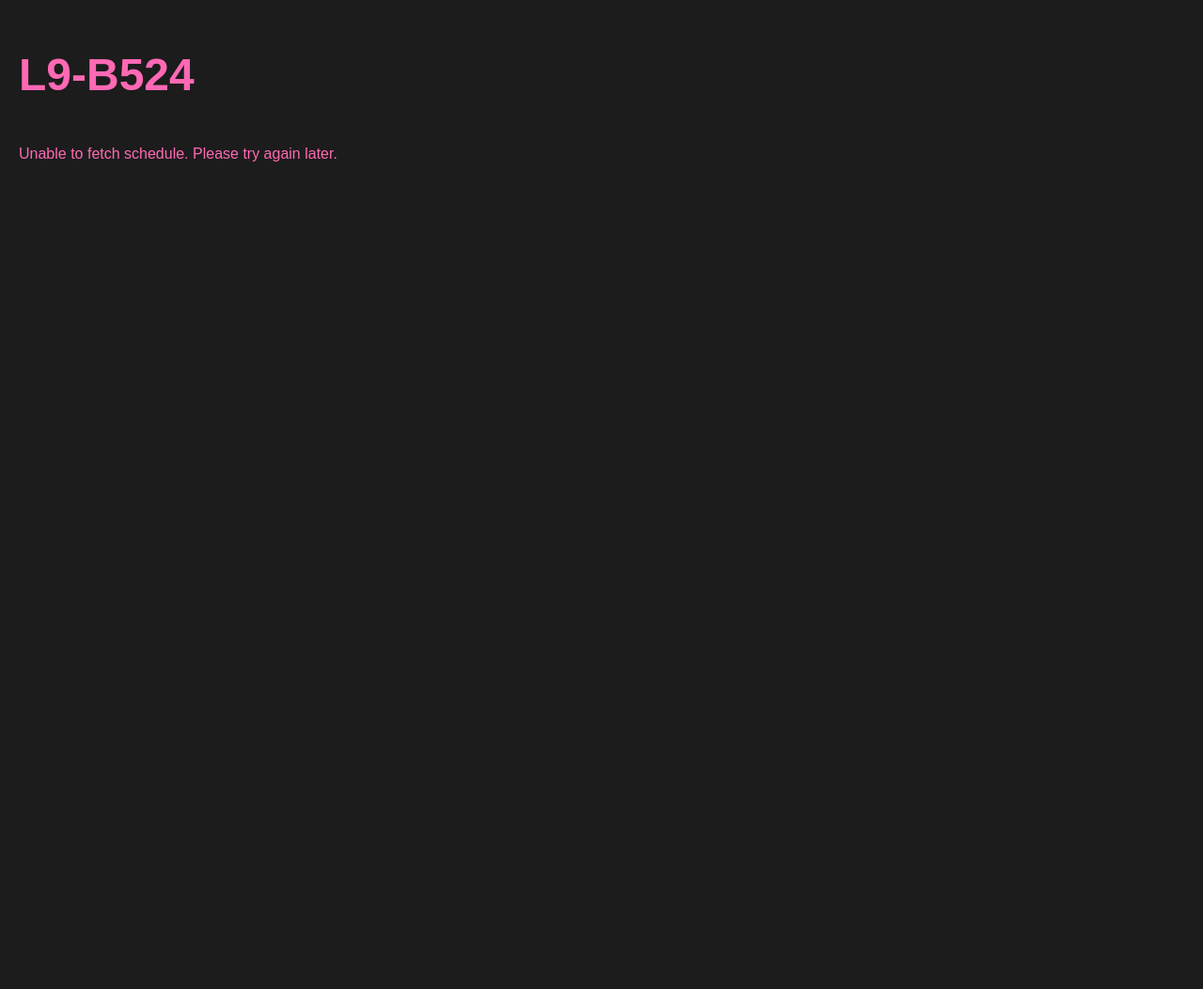
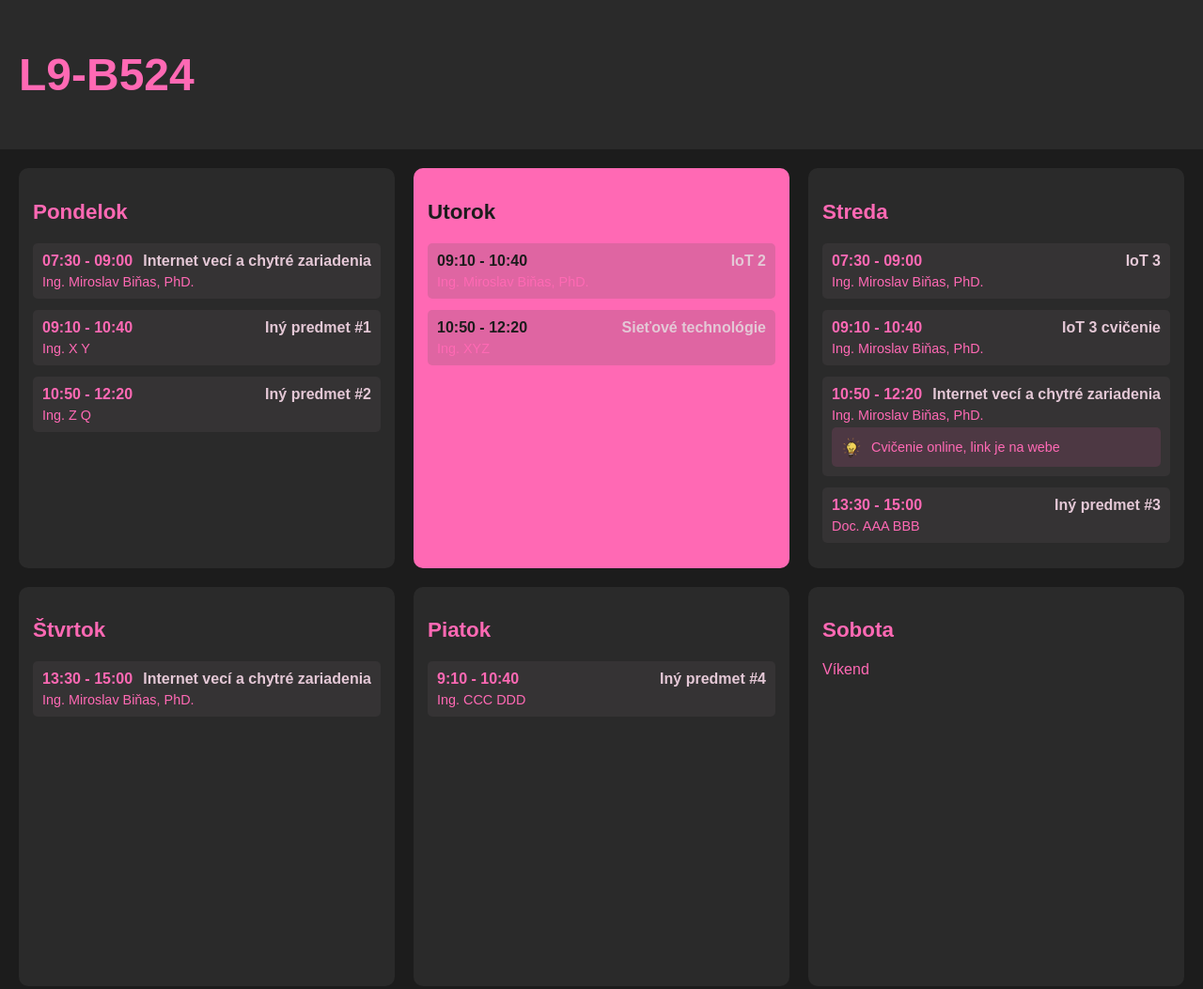
Before and after one commit to id21x3/hardware-schedule, a plain HTML site: page static/index.html in a window 1280 px wide. Shown: the top 1053 px of the page at 94% size. Before the commit the page ends 800 px from the top, so only its background shows below. Drawn offline with Linux system fonts and the light colour scheme; no server answers.

Commit message:
Docker and index.html

```diff
--- a/static/index.html
+++ b/static/index.html
@@ -4,7 +4,90 @@
     <meta charset="UTF-8">
     <meta name="viewport" content="width=device-width, initial-scale=1.0">
     <title>Schedule Display</title>
-    <link rel="stylesheet" href="/static/styles.css">
+    <style>
+        html, body {
+            margin: 0;
+            padding: 0;
+            width: 100%;
+            height: 100%;
+            background-color: #1c1c1c;
+            color: #ff69b4;
+            font-family: Arial, sans-serif;
+        }
+        .App-header {
+            padding: 20px;
+            font-size: 1.5rem;
+            color: #ff69b4;
+            background: #2a2a2a;
+            text-align: left;
+        }
+        .calendar {
+            display: grid;
+            grid-template-columns: repeat(3, 1fr);
+            grid-template-rows: repeat(2, 1fr);
+            gap: 20px;
+            padding: 20px;
+            box-sizing: border-box;
+        }
+        .day {
+            background: #2a2a2a;
+            border-radius: 10px;
+            padding: 15px;
+            text-align: left;
+            overflow: hidden;
+            font-size: 1rem;
+        }
+        .day h2 {
+            margin-bottom: 20px;
+            font-size: 1.4rem;
+        }
+        .day ul {
+            list-style: none;
+            padding: 0;
+            margin: 0;
+        }
+        .day ul li {
+            margin-bottom: 12px;
+            padding: 10px;
+            background-color: rgba(95, 85, 90, 0.2);
+            border-radius: 5px;
+        }
+        .lesson-details {
+            display: flex;
+            justify-content: space-between;
+            margin-bottom: 5px;
+        }
+        .lesson-time {
+            font-weight: bold;
+        }
+        .lesson-name {
+            font-weight: bold;
+            color: #e4c8d6;
+        }
+        .lesson-teacher {
+            font-size: 0.9rem;
+            margin-top: 5px;
+            color: #ff69b4;
+        }
+        .note {
+            display: flex;
+            align-items: center;
+            background-color: rgba(174, 75, 125, 0.2);
+            border-radius: 5px;
+            padding: 5px;
+            font-size: 0.9rem;
+            margin-top: 5px;
+        }
+        .note-icon {
+            width: 32px;
+            height: 32px;
+            margin-right: 5px;
+        }
+        .current-day {
+            background: #ff69b4;
+            color: #1c1c1c;
+        }
+    </style>
 </head>
 <body>
     <header class="App-header">
@@ -13,51 +96,46 @@
     <div class="calendar" id="calendar"></div>
 
     <script>
-        // Массив дней недели
         const daysOfWeek = [
             "Pondelok", "Utorok", "Streda", "Štvrtok", "Piatok", "Sobota", "Nedeľa"
         ];
 
-        /**
-         * Функция для получения расписания с сервера.
-         */
-        async function fetchSchedule() {
-            try {
-                console.log("Fetching schedule...");
-                const response = await fetch('/api/schedule');
+        const weekSchedule = [
+            [
+                { time: "07:30 - 09:00", lesson: "Internet vecí a chytré zariadenia", teacher: "Ing. Miroslav Biňas, PhD." },
+                { time: "09:10 - 10:40", lesson: "Iný predmet #1", teacher: "Ing. X Y" },
+                { time: "10:50 - 12:20", lesson: "Iný predmet #2", teacher: "Ing. Z Q" },
+            ],
+            [
+                { time: "09:10 - 10:40", lesson: "IoT 2", teacher: "Ing. Miroslav Biňas, PhD." },
+                { time: "10:50 - 12:20", lesson: "Sieťové technológie", teacher: "Ing. XYZ" },
+            ],
+            [
+                { time: "07:30 - 09:00", lesson: "IoT 3", teacher: "Ing. Miroslav Biňas, PhD." },
+                { time: "09:10 - 10:40", lesson: "IoT 3 cvičenie", teacher: "Ing. Miroslav Biňas, PhD." },
+                {
+                    time: "10:50 - 12:20",
+                    lesson: "Internet vecí a chytré zariadenia",
+                    teacher: "Ing. Miroslav Biňas, PhD.",
+                    note: "Cvičenie online, link je na webe",
+                },
+                { time: "13:30 - 15:00", lesson: "Iný predmet #3", teacher: "Doc. AAA BBB" },
+            ],
+            [
+                { time: "13:30 - 15:00", lesson: "Internet vecí a chytré zariadenia", teacher: "Ing. Miroslav Biňas, PhD." },
+            ],
+            [
+                { time: "9:10 - 10:40", lesson: "Iný predmet #4", teacher: "Ing. CCC DDD" },
+            ],
+            [],
+        ];
 
-                if (!response.ok) {
-                    throw new Error(`HTTP Error: ${response.status}`);
-                }
-
-                const data = await response.json();
-                renderCalendar(data);
-                console.log("Schedule updated successfully.");
-            } catch (error) {
-                console.error("Failed to fetch schedule:", error);
-                displayError("Unable to fetch schedule. Please try again later.");
-            }
-        }
-
-        /**
-         * Функция для отображения ошибки на экране.
-         * @param {string} message - Сообщение об ошибке.
-         */
-        function displayError(message) {
+        function renderCalendar() {
             const calendarDiv = document.getElementById("calendar");
-            calendarDiv.innerHTML = `<p class="error-message">${message}</p>`;
-        }
-
-        /**
-         * Функция для рендеринга расписания на экране.
-         * @param {Array} weekSchedule - Данные расписания по дням недели.
-         */
-        function renderCalendar(weekSchedule) {
-            const calendarDiv = document.getElementById("calendar");
-            calendarDiv.innerHTML = ""; // Очищаем текущий контент
+            calendarDiv.innerHTML = "";
 
             const currentDate = new Date();
-            const currentDayIndex = currentDate.getDay() - 1; // Индексация с 0 (понедельник)
+            const currentDayIndex = currentDate.getDay() - 1; // Monday as index 0
 
             daysOfWeek.forEach((day, index) => {
                 const dayDiv = document.createElement("div");
@@ -113,9 +191,7 @@
             });
         }
 
-        // Начальное обновление расписания и настройка интервала
-        fetchSchedule(); // Первичный вызов
-        setInterval(fetchSchedule, 6000); // Повтор каждые 6 секунд
+        renderCalendar();
     </script>
 </body>
 </html>
```
Also changed, not shown: 1 other file.
